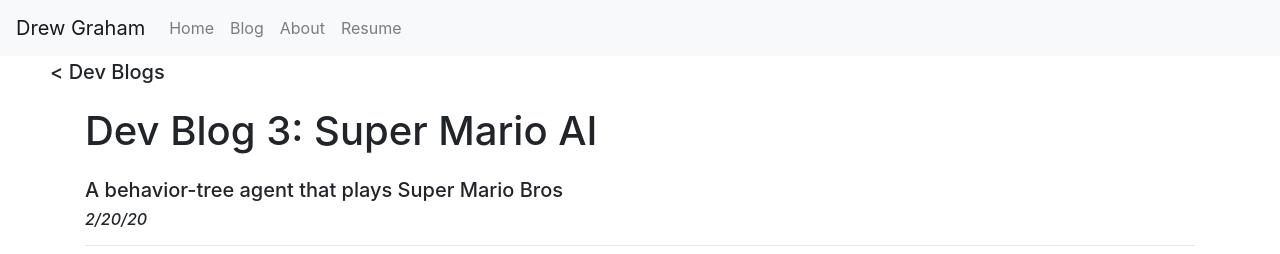
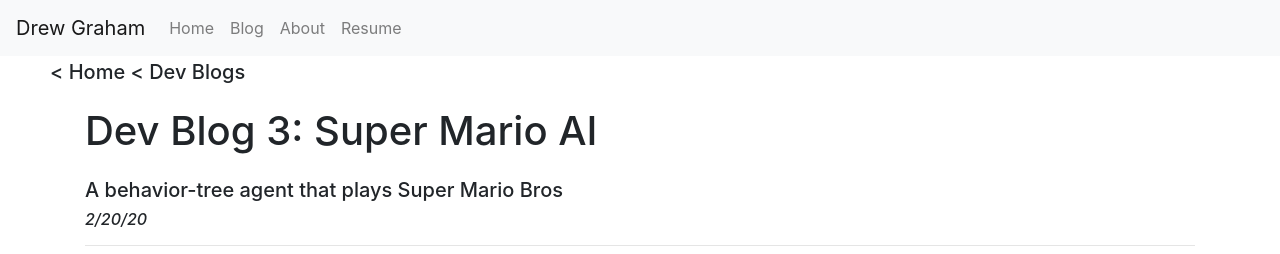
Before and after one commit to dmg9626/dmg9626.github.io, a Jekyll site: the page built from blog/mario-ai.md, in a window 1280 px wide and 900 px high. Shown: the top 254 px of the window. Built offline with Jekyll 4.4.1, drawn with Linux system fonts in a browser that asks for light colours; nearby versions of some CDN libraries; library files that are not in the unit come from our copies.

Commit message:
convert parent page links to breadcrumbs chain

```diff
--- a/_layouts/default.html
+++ b/_layouts/default.html
@@ -33,14 +33,15 @@
         <!-- Navbar -->
         {% include navbar.html %}
 
-        <!-- Link back to parent section if provided (ex. Dev Blogs <== Dev Blog 1: Wu Trump ) -->
-        {% assign parent = layout.parent %}
-        {% if parent %}
-            <div style="padding-left: 50px;">
-                <a href="{{parent.link}}" style="color:inherit; text-decoration: inherit;">
-                    <h5>&lt; {{parent.label}}</h5>
-                </a>
-            </div>
+        <!-- Link to breadcrumbs if provided (ex. Home < Dev Blogs < Dev Blog 1: Wu Trump ) -->
+        {% if layout.breadcrumbs %}
+                <div style="padding-left: 50px;">
+                        <h5>
+                            {% for breadcrumb in layout.breadcrumbs %}
+                                &lt; <a href="{{breadcrumb.link}}" style="color:inherit; text-decoration: inherit;">{{breadcrumb.label}}</a>
+                            {% endfor %}
+                        </h5>
+                </div>
         {% endif %}
 
         <div class="container">
--- a/_layouts/game.html
+++ b/_layouts/game.html
@@ -1,7 +1,7 @@
 ---
 layout: default
-parent:
-      link: "/"
+breadcrumbs:
+    - link: "/"
       label: "Home"
 ---
 
--- a/_layouts/post.html
+++ b/_layouts/post.html
@@ -1,7 +1,9 @@
 ---
 layout: default
-parent:
-      link: "/blog"
+breadcrumbs:
+    - link: "/"
+      label: "Home"
+    - link: "/blog"
       label: "Dev Blogs"
 ---
 
```
